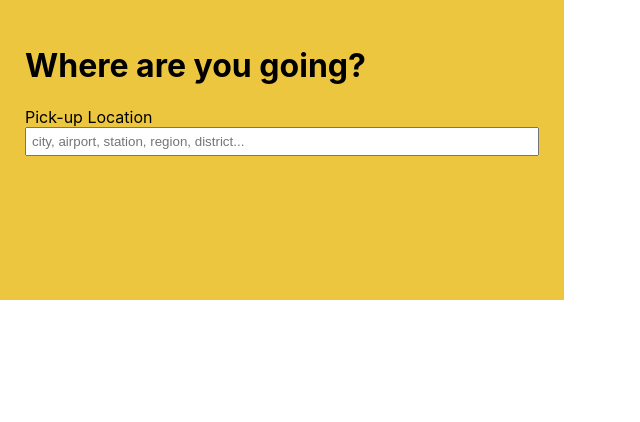
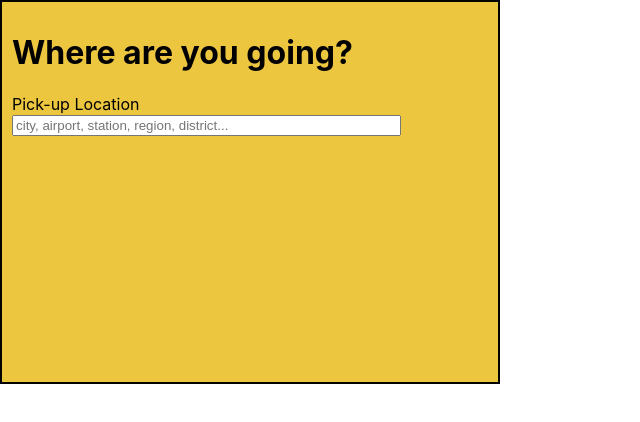
Before and after one commit to annas-abuhassan/search-widget, a React (Create React App) app: page / in a window 1280 px wide. Shown: the top 422 px of the page, without its empty margins (0-640 px from the left). Built offline with nearby package versions, Linux system fonts and the light colour scheme; the HTML template or start-up script is replaced by a standard one.

Commit message:
Updated stylings

```diff
--- a/src/Components/Result.css
+++ b/src/Components/Result.css
@@ -1,7 +1,6 @@
 .result {
   background-color: white;
   border: 0.1px solid lightgrey;
-  width: 500px;
   display: grid;
   grid-template-columns: 2fr 8fr;
 }
--- a/src/Components/SearchForm.css
+++ b/src/Components/SearchForm.css
@@ -1,9 +1,16 @@
 .input-field {
-  width: 500px;
-  padding: 5px;
+  width: 80%;
 }
 
 .search-form-container {
-  padding: 5%;
+  padding: 2%;
+  width: 500px;
+  height: 360px;
+  border: 2px solid black;
   background-color: #edc640;
 }
+
+h2 {
+  font-size: 15px;
+  font-weight: normal;
+}
```
